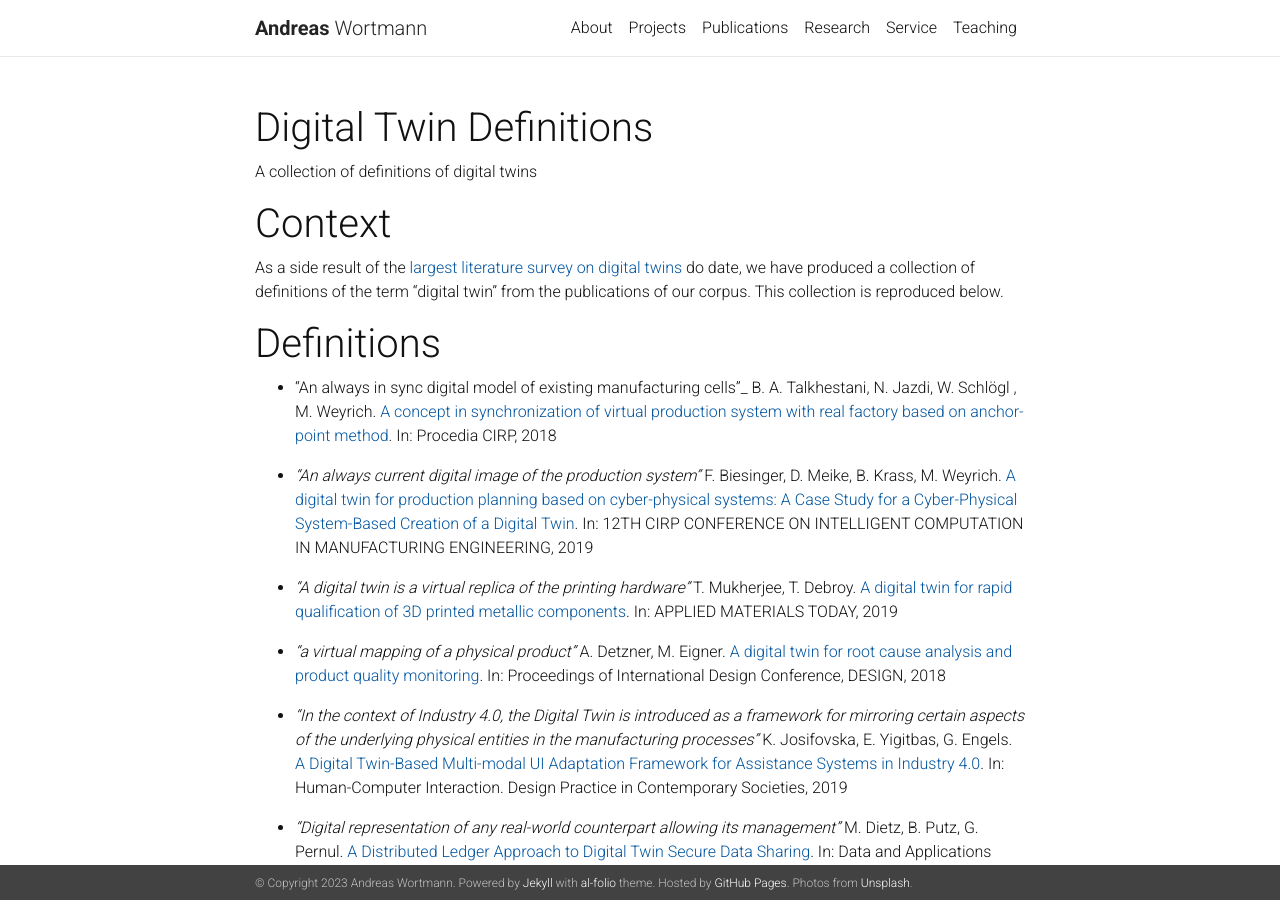
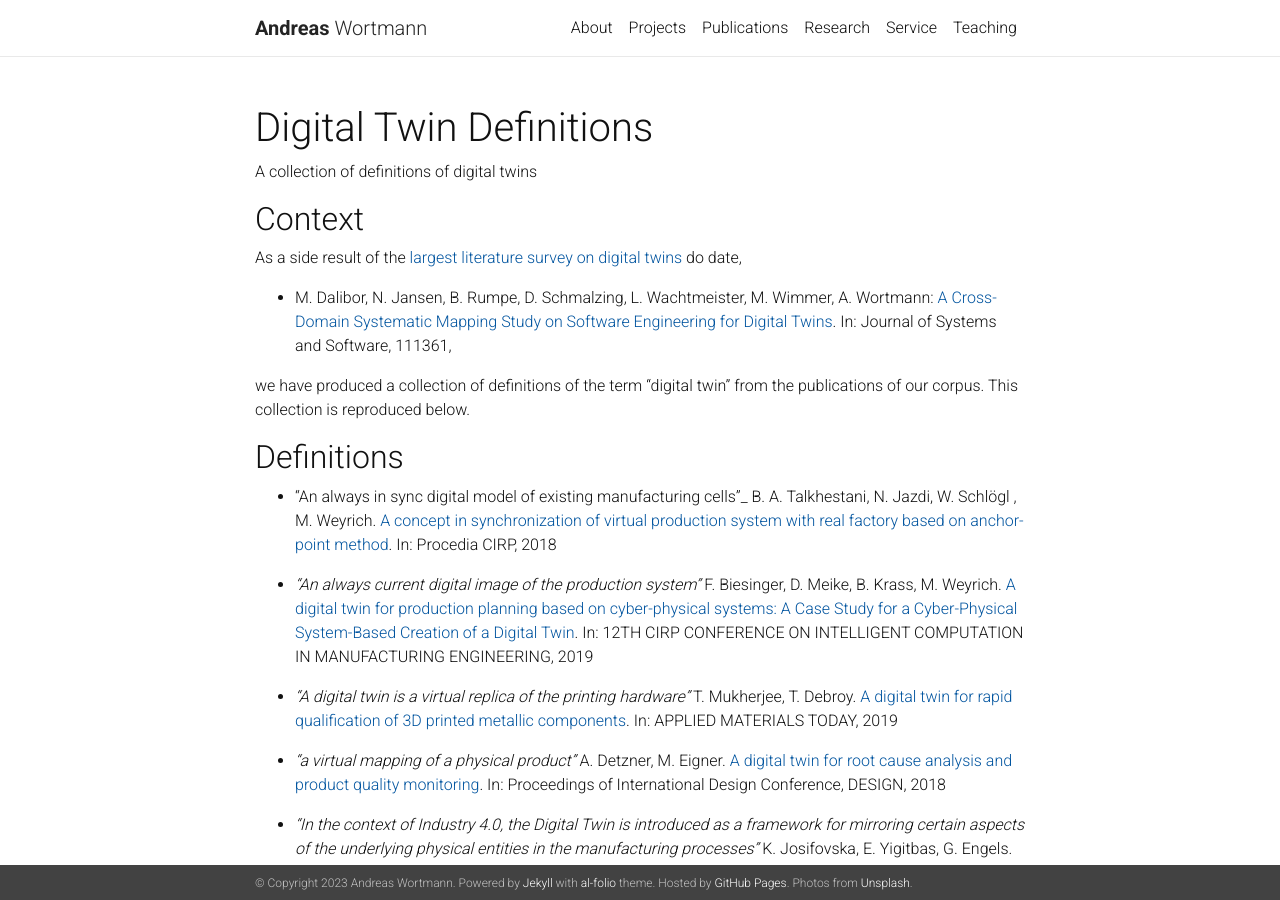
Before and after one commit to awortmann/awortmann.github.io, a Jekyll site: the page built from _pages/topics/digital_twin_definitions_.md, in a window 1280 px wide and 900 px high. Built offline with Jekyll 4.4.1, drawn with Linux system fonts in a browser that asks for light colours; nearby versions of some CDN libraries; a style sheet for code colours, icons or effects is not loaded.

Commit message:
Minor update

```diff
--- a/_pages/topics/digital_twin_definitions_.md
+++ b/_pages/topics/digital_twin_definitions_.md
@@ -6,11 +6,16 @@ description: A collection of definitions of digital twins
 nav: false
 ---
 
-# Context
+## Context
 
-As a side result of the [largest literature survey on digital twins](./research/digital_twins) do date, we have produced a collection of definitions of the term "digital twin" from the publications of our corpus. This collection is reproduced below.
+As a side result of the [largest literature survey on digital twins](../digital_twins) do date,
 
-# Definitions
+- M. Dalibor, N. Jansen, B. Rumpe, D. Schmalzing, L. Wachtmeister, M. Wimmer, A. Wortmann: [A Cross-Domain Systematic Mapping Study on Software Engineering for Digital Twins](https://awortmann.github.io/downloads/preprints/2022/Systematic_Mapping_Study_on_Digital_Twins__DT_SMS.pdf). In: Journal of Systems and Software, 111361,
+
+we have produced a collection of definitions of the term "digital twin" from the publications of our corpus. This collection is reproduced below.
+
+
+## Definitions
 
 - "An always in sync digital model of existing manufacturing cells"_ B. A. Talkhestani, N. Jazdi, W. Schlögl , M. Weyrich. [A concept in synchronization of virtual production system with real factory based on anchor-point method](https://www.scopus.com/record/display.uri?eid=2-s2.0-85044658638&doi=10.1016%2fj.procir.2017.12.168&origin=inward&txGid=3779d0fa0d01f58f3ffbfe405328f8d9). In: Procedia CIRP, 2018
 
```
